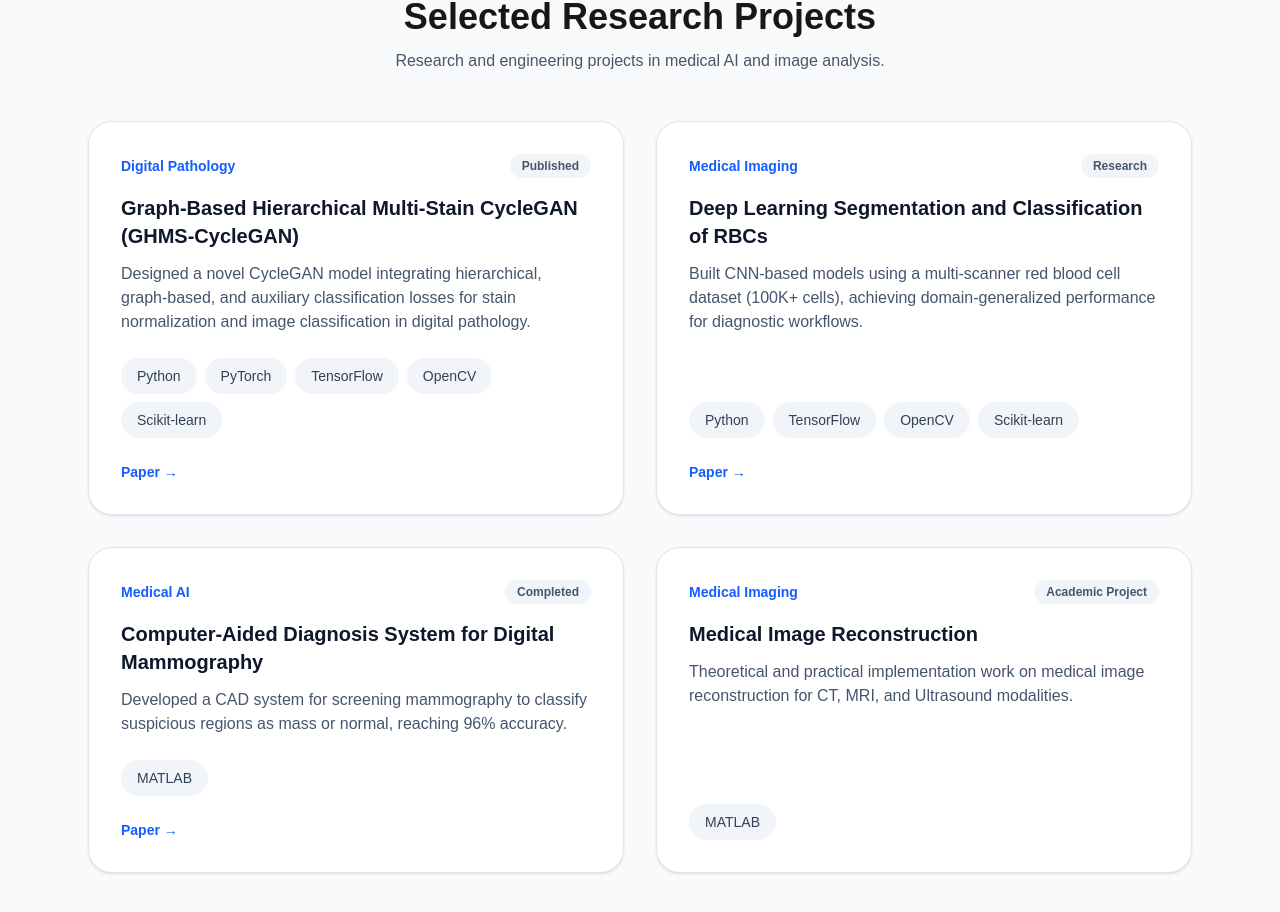
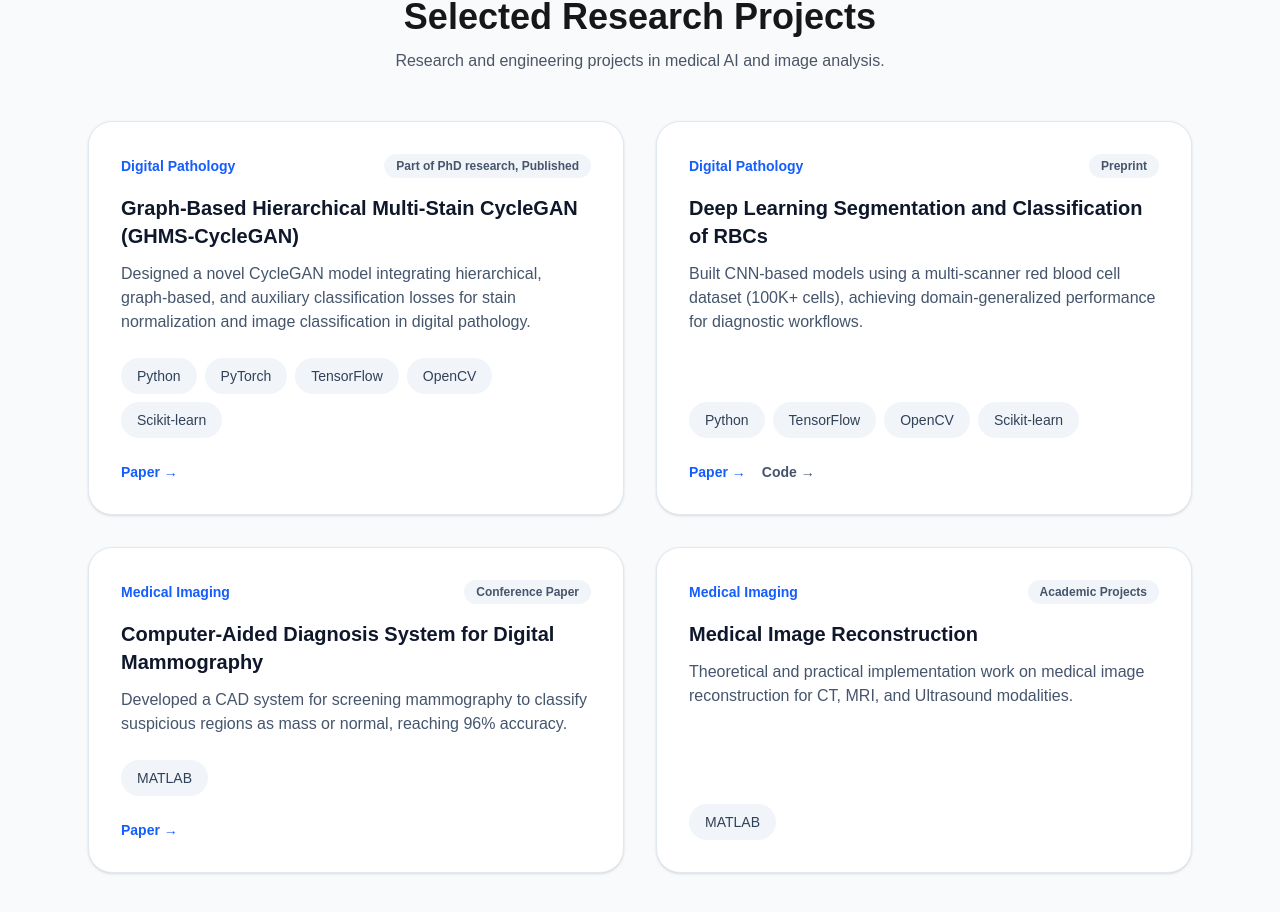
Before and after one commit to Mohamed-elmanna/mohamed-portfolio, a Next.js app: page / in a window 1280 px wide. Shown: the part 2622-3534 px from the top of the page. Built offline with nearby package versions, Linux system fonts and the light colour scheme.

Commit message:
Update project statuses and categories in projects.ts

```diff
--- a/data/projects.ts
+++ b/data/projects.ts
@@ -8,29 +8,33 @@ export const projects: Project[] = [
     description:
       "Designed a novel CycleGAN model integrating hierarchical, graph-based, and auxiliary classification losses for stain normalization and image classification in digital pathology.",
     technologies: ["Python", "PyTorch", "TensorFlow", "OpenCV", "Scikit-learn"],
-    status: "Published",
+    status: "Part of PhD research, Published",
     paper: "https://doi.org/10.1007/s10278-026-01854-x",
+    github:"",
   },
   {
     id: 2,
     title: "Deep Learning Segmentation and Classification of RBCs",
-    category: "Medical Imaging",
+    category: "Digital Pathology",
     description:
       "Built CNN-based models using a multi-scanner red blood cell dataset (100K+ cells), achieving domain-generalized performance for diagnostic workflows.",
     technologies: ["Python", "TensorFlow", "OpenCV", "Scikit-learn"],
-    status: "Research",
+    status: "Preprint",
     paper:
       "/portfolio-assets/Publication PDFs/Deep Learning Segmentation and Classification of Red Blood Cells.pdf",
+    github:"https://github.com/Mohamed-elmanna/Segmentation-and-Classification-of-Red-Blood-Cells.git",
   },
   {
     id: 3,
     title: "Computer-Aided Diagnosis System for Digital Mammography",
-    category: "Medical AI",
+    category: "Medical Imaging",
     description:
       "Developed a CAD system for screening mammography to classify suspicious regions as mass or normal, reaching 96% accuracy.",
     technologies: ["MATLAB"],
-    status: "Completed",
+    status: "Conference Paper",
     paper: "https://doi.org/10.1109/ICCNEEE.2015.7381387",
+    github:"",
+
   },
   {
     id: 4,
@@ -39,6 +43,7 @@ export const projects: Project[] = [
     description:
       "Theoretical and practical implementation work on medical image reconstruction for CT, MRI, and Ultrasound modalities.",
     technologies: ["MATLAB"],
-    status: "Academic Project",
+    status: "Academic Projects",
+    github:"",
   },
 ];
```
